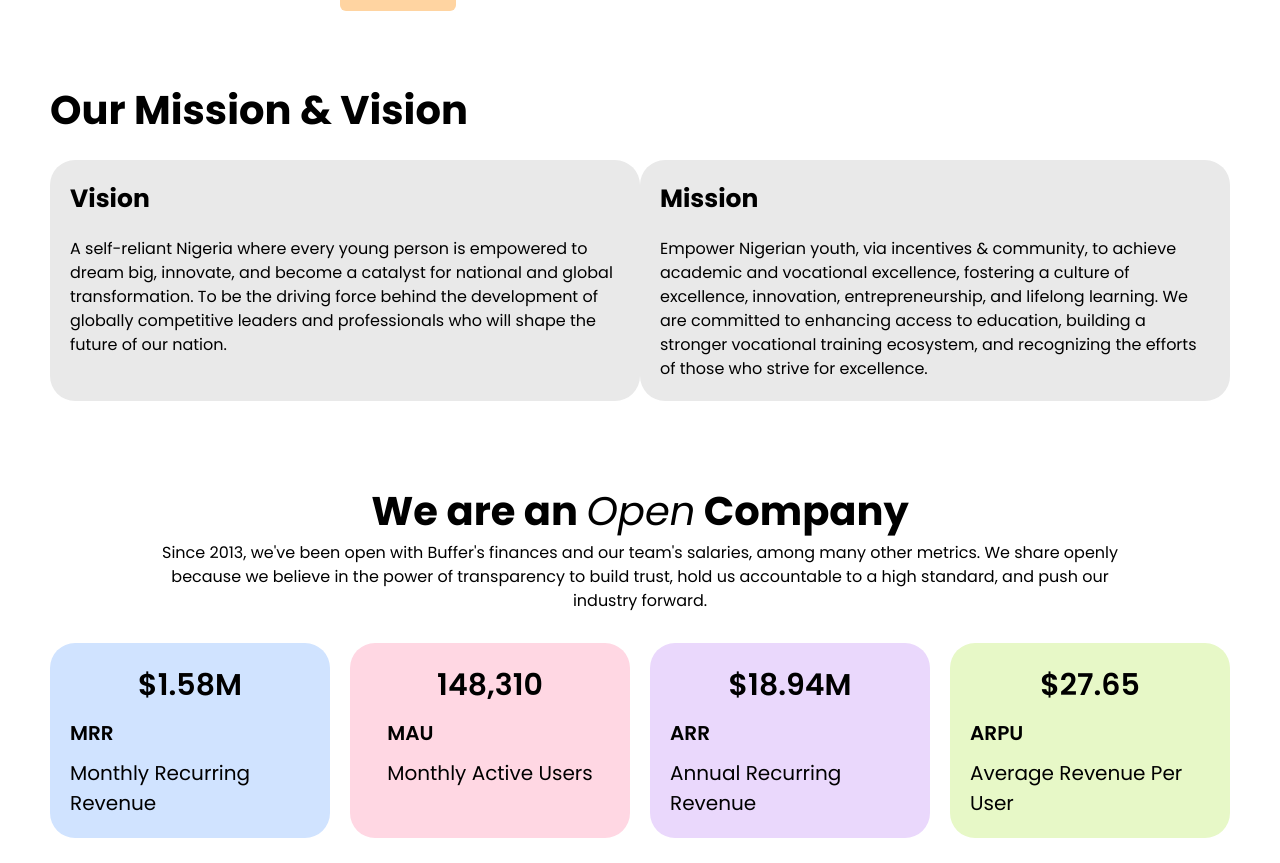
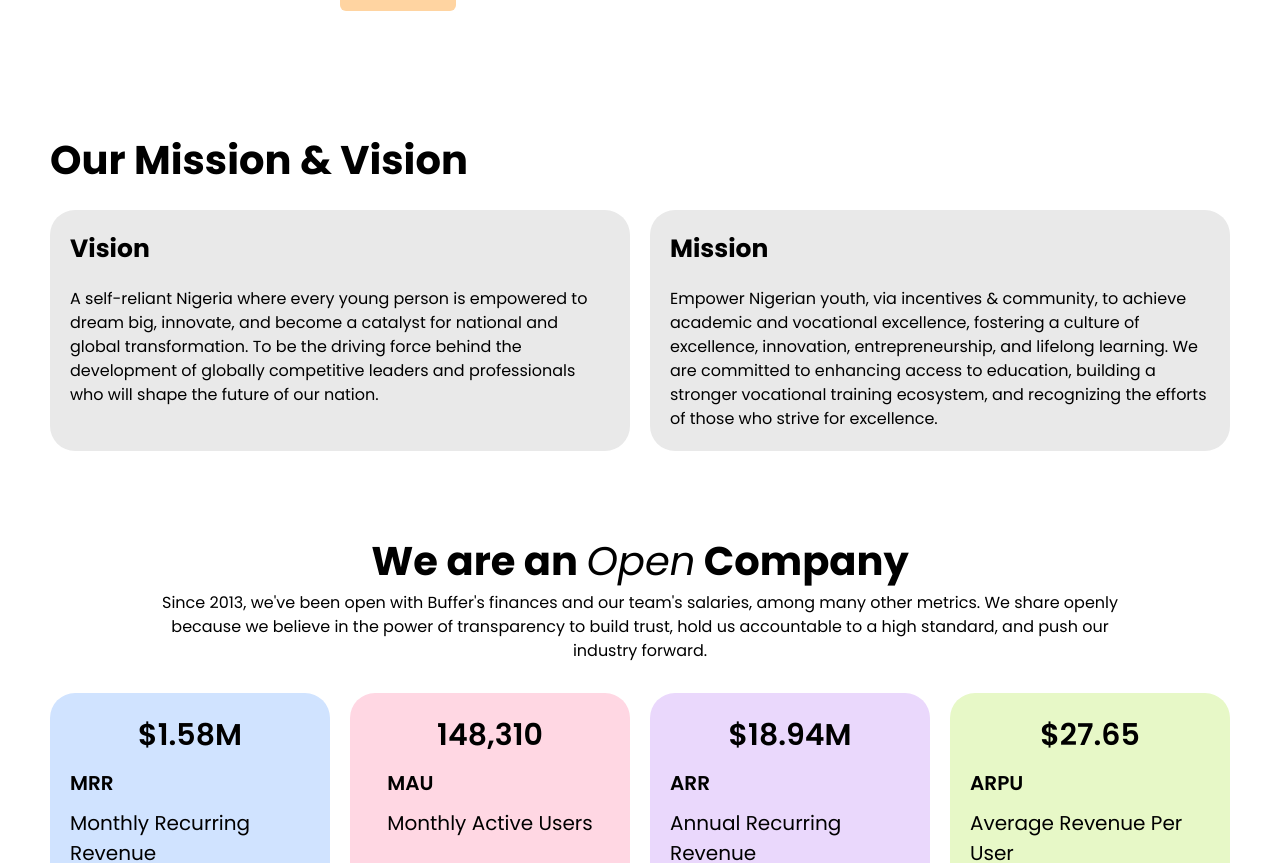
Before and after one commit to KenUdoudo/company, a React (Vite) app: page /aboutus in a window 1280 px wide. Shown: the part 1220-2083 px from the top of the page. Built offline with nearby package versions, Linux system fonts and the light colour scheme.

Commit message:
done for now

```diff
--- a/src/components/About/mission.jsx
+++ b/src/components/About/mission.jsx
@@ -1,9 +1,9 @@
 const Mission = () => {
     return (
-        <div className="mt-[100px] md:mt-[180px] lg:mt-[80px]">
+        <div className="mt-[100px] md:mt-[180px] lg:mt-[130px]">
             <p className="text-[40px] font-[700]">Our Mission & Vision</p>
 
-            <div className="flex flex-col md:flex-row justify-center mt-[20px]">
+            <div className="flex flex-col md:flex-row justify-center mt-[20px] gap-[20px]">
                 <div className="flex flex-col items-start w-full md:w-[50%] p-[20px] gap-[20px] rounded-[25px] bg-[#e9e9e9]">
                     <p className="text-[25px] font-[700]">Vision</p>
                     <p>A self-reliant Nigeria where every young person is empowered to dream big, innovate, and become a catalyst for national and global transformation. To be the driving force behind the development of globally competitive leaders and professionals who will shape the future of our nation.</p>
```
